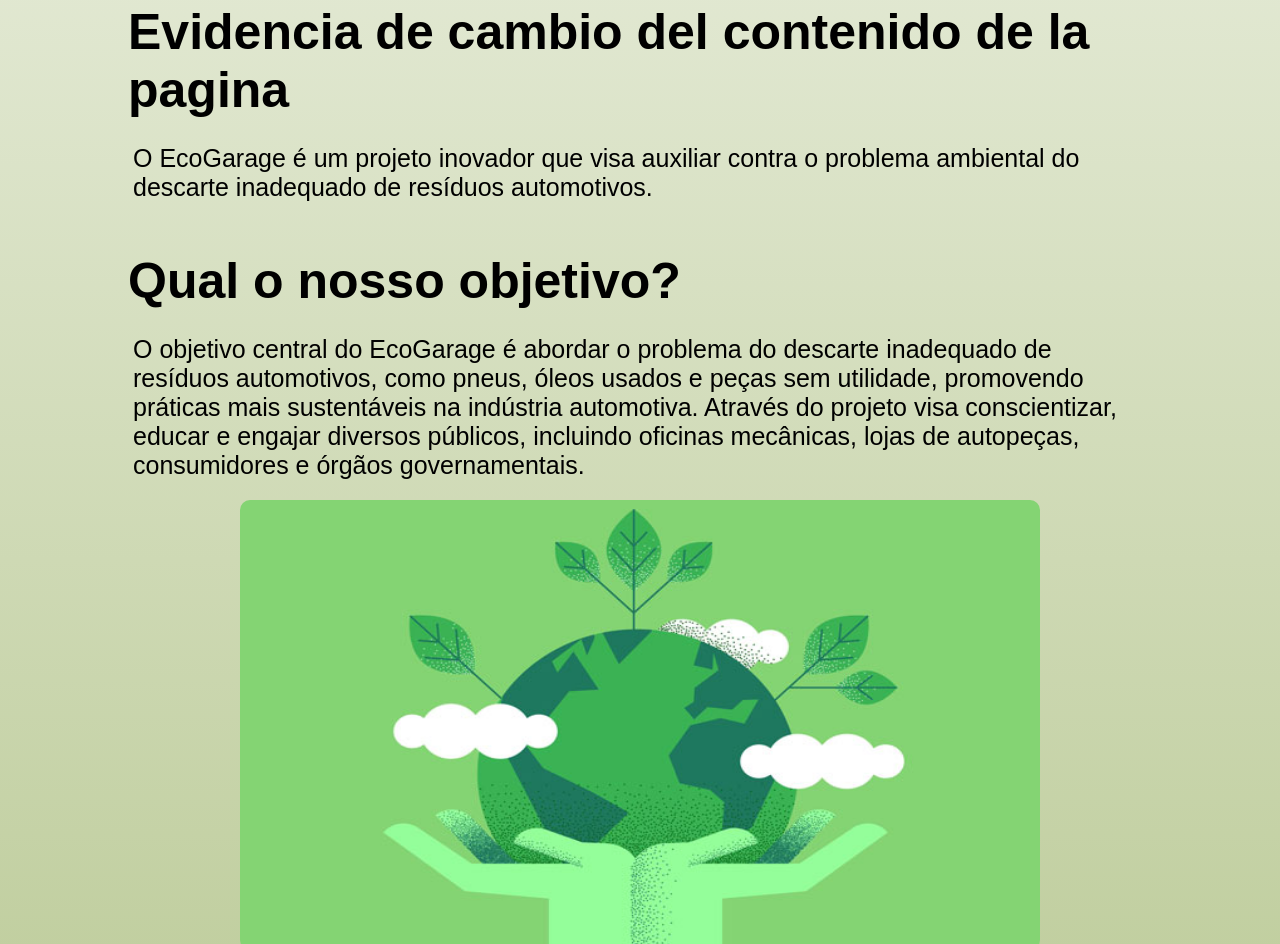
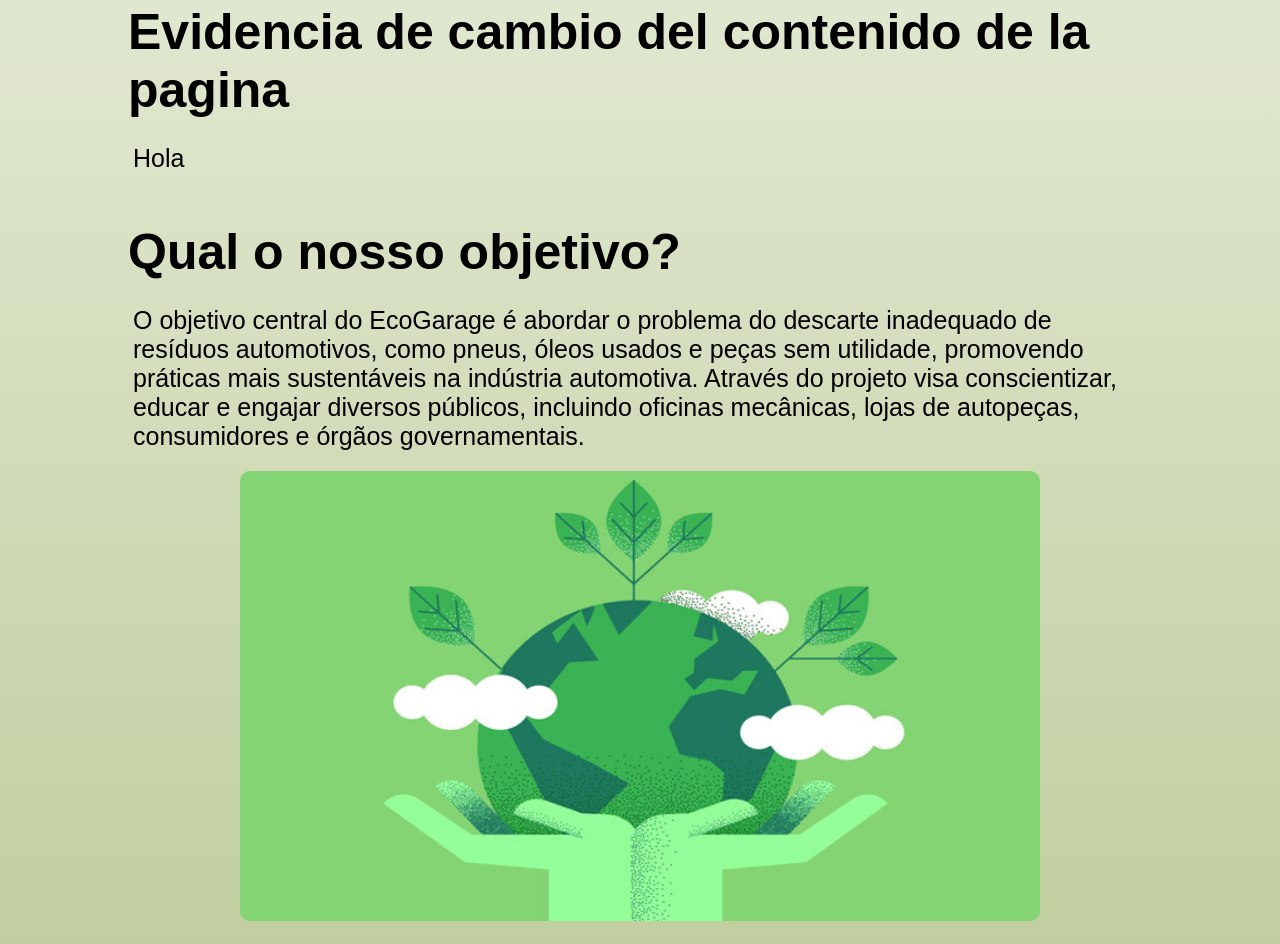
Before and after one commit to FerVerduzco2304/eco, a plain HTML site: page index.html in a window 1280 px wide. Shown: the part 922-1866 px from the top of the page. Drawn offline with Linux system fonts and the light colour scheme; a web font is replaced by a local one.

Commit message:
Se hizo un cambio

```diff
--- a/index.html
+++ b/index.html
@@ -42,7 +42,7 @@
         <div>
             <div>
                 <h1>Evidencia de cambio del contenido de la pagina</h1>
-                <p> O EcoGarage é um projeto inovador que visa auxiliar contra o problema ambiental do descarte inadequado de resíduos automotivos.</p>
+                <p>Hola</p>
             </div>
 
             <div >
```
